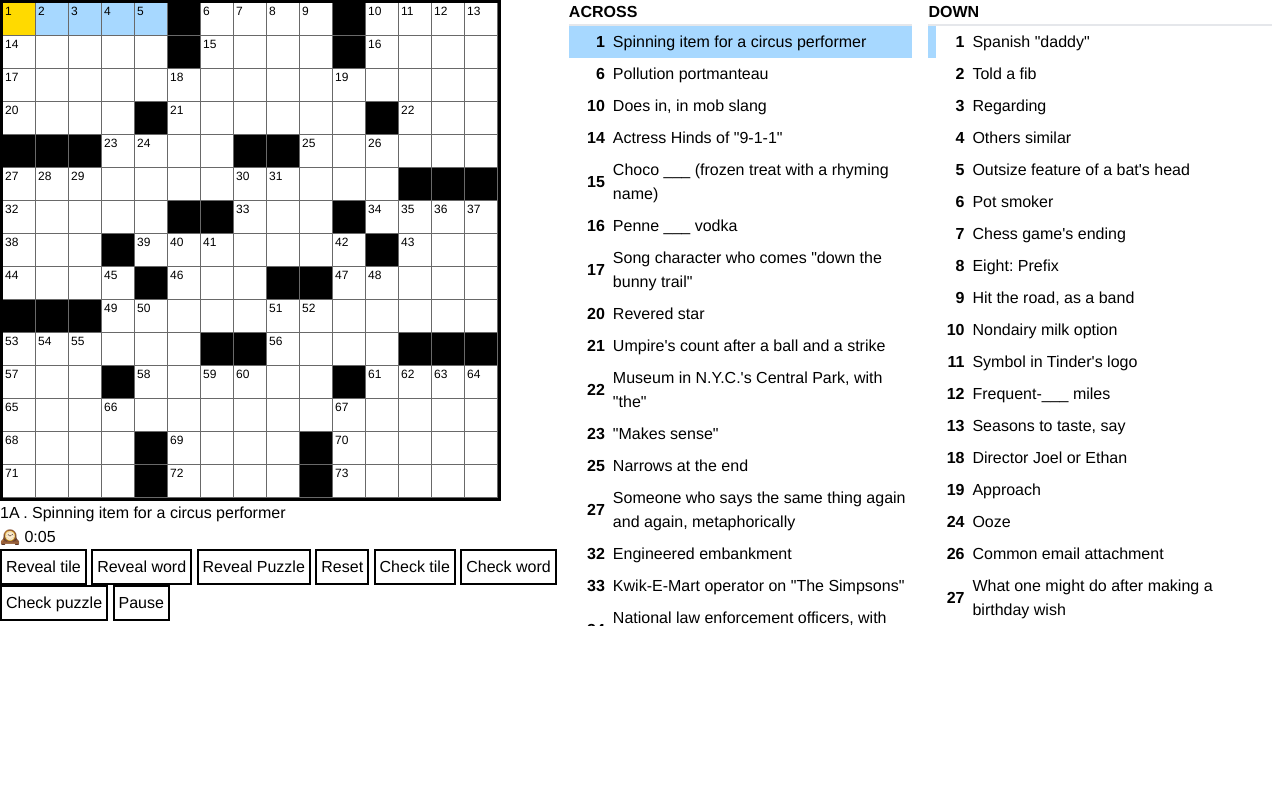
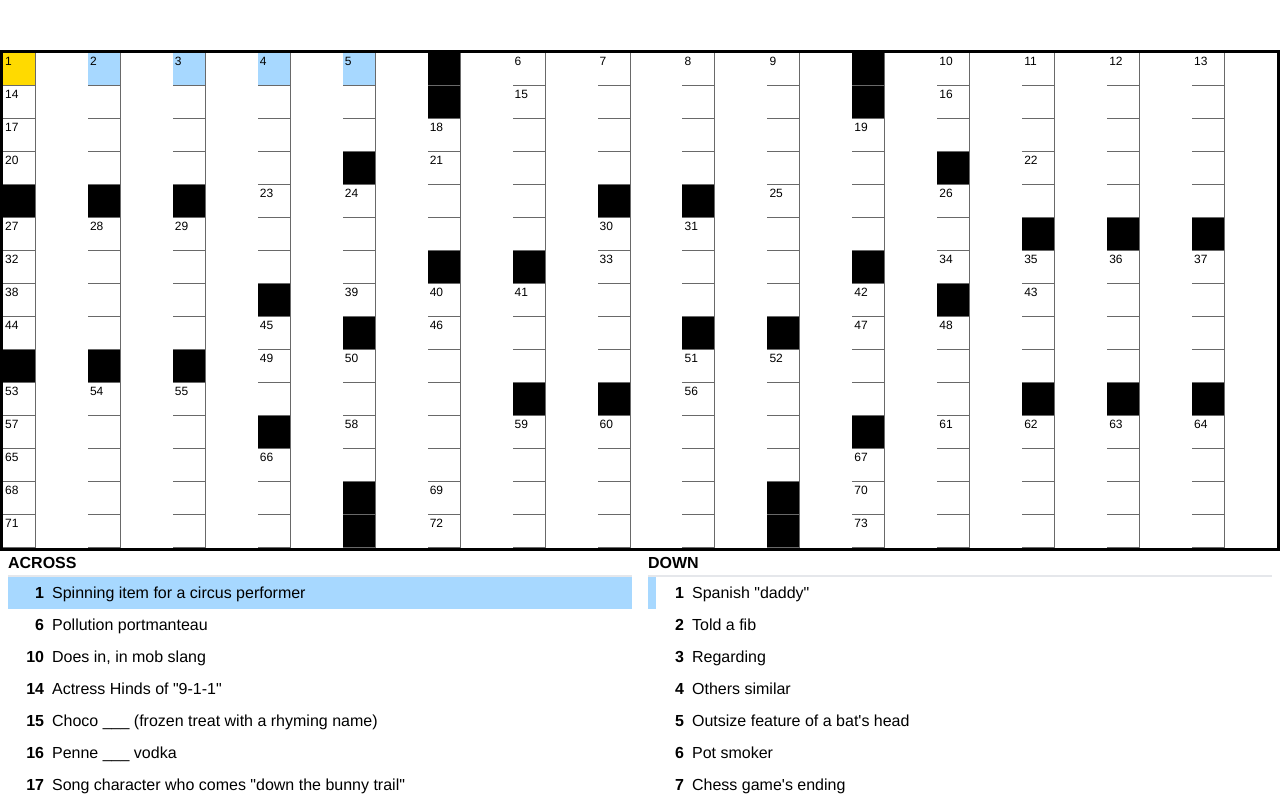
Before and after one commit to gabspeck/crossword-app, a SvelteKit app: page / in a window 1280 px wide. Shown: the top 800 px of the page. Built offline with nearby package versions, Linux system fonts and the light colour scheme.

Commit message:
wip layout

```diff
--- a/src/routes/+page.svelte
+++ b/src/routes/+page.svelte
@@ -270,15 +270,50 @@
 		startTimer();
 	});
 
+	let squareSize = '33px';
+
 </script>
 
-<main>
-	<div class="flex h-[600px]">
-		<div class="flex flex-col">
+<main class="flex flex-col w-screen h-screen">
+	<div class="h-[50px] flex-shrink-0">
+		<!--			<div>-->
+		<!--				<p class:text-[#98a2a9]={!solved && paused}-->
+		<!--					 class:bg-[#98a2a9]={!solved && paused}>{currentClue.number}{currentDirection.at(0)?.toUpperCase()}-->
+		<!--					. {currentClue.prompt}</p>-->
+		<!--				<p>🕰️ {formatDuration(secondsSpent)}</p>-->
+		<!--				<button class="border-2 border-black p-1"-->
+		<!--								onclick={() => revealTile(currentTile)}>Reveal tile-->
+		<!--				</button>-->
+		<!--				<button class="border-2 border-black p-1"-->
+		<!--								onclick={revealClue}>Reveal word-->
+		<!--				</button>-->
+		<!--				<button class="border-2 border-black p-1"-->
+		<!--								onclick={revealPuzzle}>Reveal Puzzle-->
+		<!--				</button>-->
+		<!--				<button class="border-2 border-black p-1"-->
+		<!--								onclick={resetPuzzle}>Reset-->
+		<!--				</button>-->
+		<!--				<button onclick={() => checkTile(currentTile)} class="border-2 border-black p-1">-->
+		<!--					Check tile-->
+		<!--				</button>-->
+		<!--				<button onclick={() => checkClue(currentClue)} class="border-2 border-black p-1">-->
+		<!--					Check word-->
+		<!--				</button>-->
+		<!--				<button class="border-2 border-black p-1">-->
+		<!--					Check puzzle-->
+		<!--				</button>-->
+		<!--				{#if !solved}-->
+		<!--					<button class="border-2 border-black p-1"-->
+		<!--									onclick={toggleTimer}>{paused ? 'Resume' : 'Pause'}-->
+		<!--					</button>-->
+		<!--				{/if}-->
+		<!--			</div>-->
+	</div>
+	<div class="flex-1 flex flex-col">
 		<div
 			tabindex="-1"
 			role="grid"
-				class="w-max inline-grid grid-cols-{puzzle.dimensions.cols} gap-0 border-[3px] border-black"
+			class="flex-1 inline-grid grid-cols-{puzzle.dimensions.cols} gap-0 border-[3px] border-black"
 		>
 			{#each tiles as tile, tileIndex}
 				<div
@@ -323,42 +358,9 @@
 				</div>
 			{/each}
 		</div>
-			<div>
-				<p class:text-[#98a2a9]={!solved && paused}
-					 class:bg-[#98a2a9]={!solved && paused}>{currentClue.number}{currentDirection.at(0)?.toUpperCase()}
-					. {currentClue.prompt}</p>
-				<p>🕰️ {formatDuration(secondsSpent)}</p>
-				<button class="border-2 border-black p-1"
-								onclick={() => revealTile(currentTile)}>Reveal tile
-				</button>
-				<button class="border-2 border-black p-1"
-								onclick={revealClue}>Reveal word
-				</button>
-				<button class="border-2 border-black p-1"
-								onclick={revealPuzzle}>Reveal Puzzle
-				</button>
-				<button class="border-2 border-black p-1"
-								onclick={resetPuzzle}>Reset
-				</button>
-				<button onclick={() => checkTile(currentTile)} class="border-2 border-black p-1">
-					Check tile
-				</button>
-				<button onclick={() => checkClue(currentClue)} class="border-2 border-black p-1">
-					Check word
-				</button>
-				<button class="border-2 border-black p-1">
-					Check puzzle
-				</button>
-				{#if !solved}
-					<button class="border-2 border-black p-1"
-									onclick={toggleTimer}>{paused ? 'Resume' : 'Pause'}
-					</button>
-				{/if}
-			</div>
-		</div>
-		<div class="flex flex-row">
+		<div class="flex-1 flex flex-row">
 			{#each ['across', 'down'] as direction}
-				<div class="mx-2 w-1/2">
+				<div class="mx-2 flex-1">
 					<h3 class="border-b-2 text-left uppercase font-bold">{direction}</h3>
 					<ol class="overflow-y-scroll h-full">
 						{#each puzzle.clues.filter(c => c.direction === direction) as clue}
@@ -370,7 +372,8 @@
 									class:text-[#98a2a9]={clue.tiles.every(t => !tiles[t].isBlank && !!tiles[t].guess)}
 							>
 								<span class="min-w-6 text-right font-bold mr-2">{clue.number}</span>
-								<span class:bg-[#98a2a9]={!solved && paused} class:text-[#98a2a9]={!solved && paused} class:select-none={paused}>{clue.prompt}</span>
+								<span class:bg-[#98a2a9]={!solved && paused} class:text-[#98a2a9]={!solved && paused}
+											class:select-none={paused}>{clue.prompt}</span>
 							</li>
 						{/each}
 					</ol>
--- /dev/null
+++ b/src/routes/layout/+page.svelte
@@ -0,0 +1,13 @@
+<main class="flex flex-col w-screen h-screen">
+	<div class="h-[50px] w-full flex flex-row items-center justify-around">
+		<p>Control 1</p>
+		<p>Control 2</p>
+	</div>
+	<div class="flex-1 flex flex-col bg-green-200 lg:flex-row">
+		<div class="bg-blue-200 flex-1"></div>
+		<div class="bg-red-200 flex-1 flex flex-col md:flex-row">
+			<div class="bg-indigo-200 flex-1"></div>
+			<div class="bg-purple-200 flex-1"></div>
+		</div>
+	</div>
+</main>
```
Lines whose indentation alone changed are shown as unchanged.
